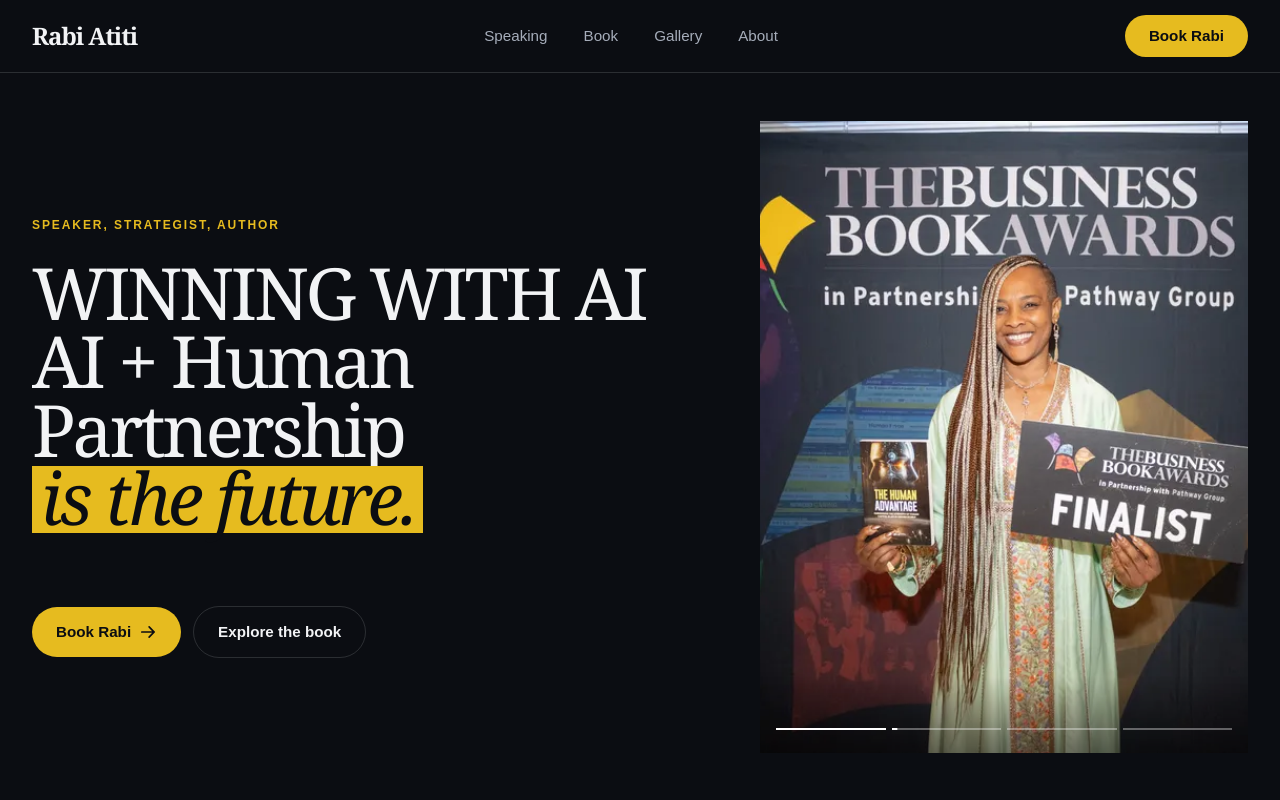
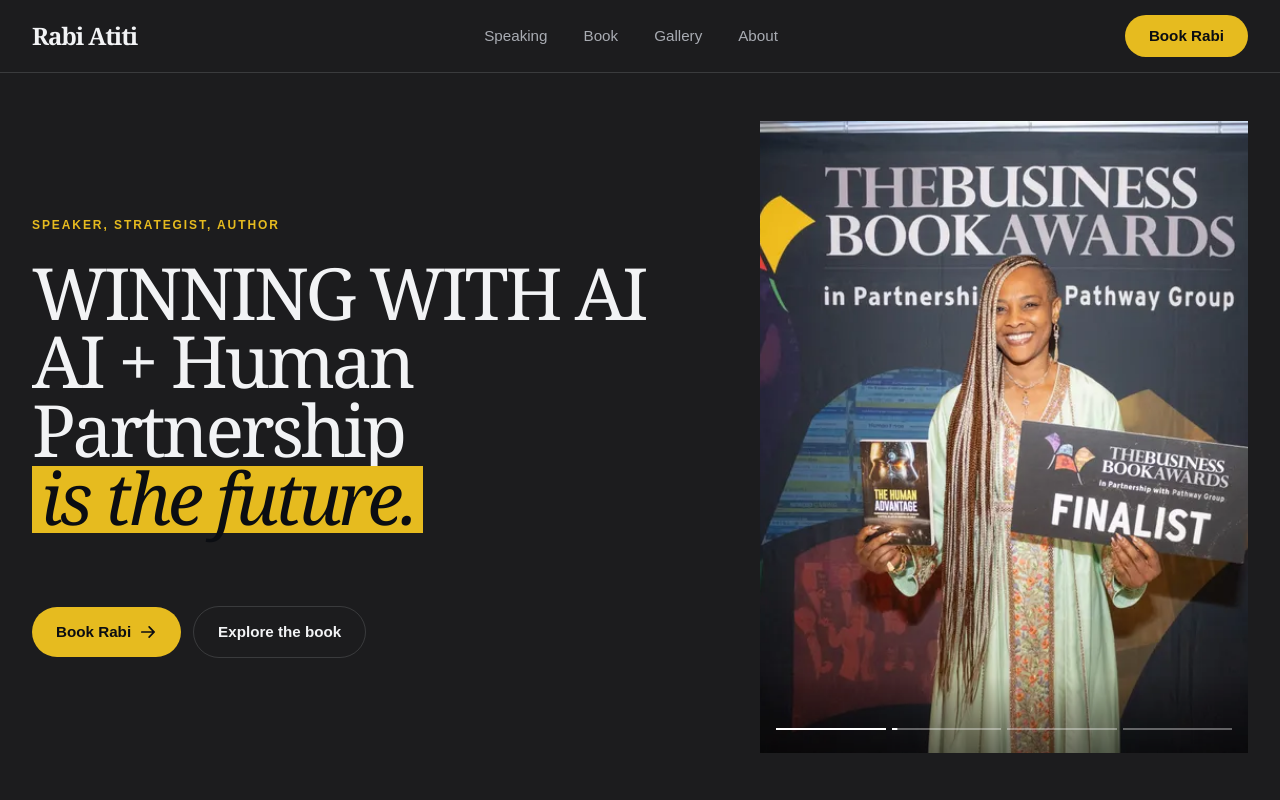
Before and after one commit to bricemehelo/rabi-author-v1, a React (Vite) app: page / in a window 1280 px wide. Shown: the top 800 px of the page. Built offline with nearby package versions, Linux system fonts and the light colour scheme.

Commit message:
content: size

```diff
--- a/index.html
+++ b/index.html
@@ -5,7 +5,7 @@
     <meta name="viewport" content="width=device-width, initial-scale=1" />
     <title>Rabi Atiti | Speaker, strategist and author of The Human Advantage</title>
     <meta name="description" content="Rabi Atiti helps leaders turn artificial intelligence into human advantage. Keynotes, workshops and the book The Human Advantage." />
-    <meta name="theme-color" content="#0b0d12" />
+    <meta name="theme-color" content="#1c1c1e" />
     <meta property="og:title" content="Rabi Atiti | The Human Advantage" />
     <meta property="og:description" content="Speaker, strategist and author helping leaders build what machines can't." />
     <meta property="og:image" content="/photos/portraits/with-the-human-advantage-1800.webp" />
--- a/src/components/PaletteSwitch.tsx
+++ b/src/components/PaletteSwitch.tsx
@@ -14,7 +14,16 @@
   };
 
   return (
-    <div role="group" aria-label="Colour palette" className="flex items-center gap-1 rounded-full border border-line p-1">
+    <div className="flex flex-col gap-2 md:items-end">
+      {palettes.note && <p className="max-w-[34ch] text-xs leading-relaxed text-muted md:text-right">{palettes.note}</p>}
+      <Switch current={current} choose={choose} />
+    </div>
+  );
+}
+
+function Switch({ current, choose }: { current: PaletteId; choose: (id: PaletteId) => void }) {
+  return (
+    <div role="group" aria-label="Colour palette" className="flex w-fit items-center gap-1 rounded-full border border-line p-1">
       {palettes.options.map((o) => {
         const active = o.id === current;
         return (
--- a/src/content.ts
+++ b/src/content.ts
@@ -11,6 +11,9 @@
 export const palettes = {
   defaultPalette: "classic" as PaletteId,
   showSwitcher: true,
+  // Shown above the switch. Checked: every text/background pair in both palettes meets WCAG 2.2 AA
+  // contrast (4.5:1 for text, 3:1 for large text and button shapes). Re-check if you change colours.
+  note: "Designed for accessibility. Both palettes meet WCAG AA colour contrast.",
   options: [
     {
       id: "classic",
@@ -202,10 +205,11 @@
 type Partner = { name: string; logo?: string; href?: string; note?: string };
 
 export const partners = {
-  causeLabel: "Book proceeds support",
+  causeLabel:
+    "Book proceeds support : Every copy of the book sold contributes to STEM education in Europe & Africa",
   // Wording from the book launch banner. TODO: confirm with Rabi.
   causeHeadline:
-    "Every copy of The Human Advantage supports STEM education in the UK, Nigeria and Rwanda.",
+    "The Human Advantage supports STEM education in Europe & Africa",
   // TODO: the charities that receive book proceeds.
   charities: [
     {
@@ -234,8 +238,7 @@
 };
 
 export const about = {
-  headline:
-    "The future belongs to those who can connect what technology can do with what humans are capable of.",
+  headline: "Human wisdom for an intelligent world....",
   paragraphs: [
     "I'm a speaker, strategist and author working where human behaviour meets artificial intelligence. My work helps people see change clearly, trust their own judgement and move forward together.",
     "I work where AI meets human behaviour.",
--- a/src/index.css
+++ b/src/index.css
@@ -31,7 +31,7 @@
   --block: #0f1729;
   --block-ink: #eef0f4;
   --block-muted: #aab2c3;
-  --nav-color: #0b0d12; /* browser toolbar colour on phones */
+  --nav-color: #1c1c1e; /* browser toolbar colour on phones */
   color-scheme: light;
 }
 
@@ -55,11 +55,12 @@
 
 @layer base {
   /* The opening of the page (nav, hero, manifesto, stage photo). */
+  /* Classic's opening is the graphite of the book cover, so with the gold it reads like the cover. */
   .theme-dark {
-    --bg: #0b0d12;
-    --surface: #151922;
+    --bg: #1c1c1e;
+    --surface: #26262a;
     --ink: #f2f3f5;
-    --muted: #a6adba;
+    --muted: #a9acb3;
     --line: rgb(242 243 245 / 0.14);
     --accent-ink: var(--accent);
     --on-accent: #0b0d12;
```
